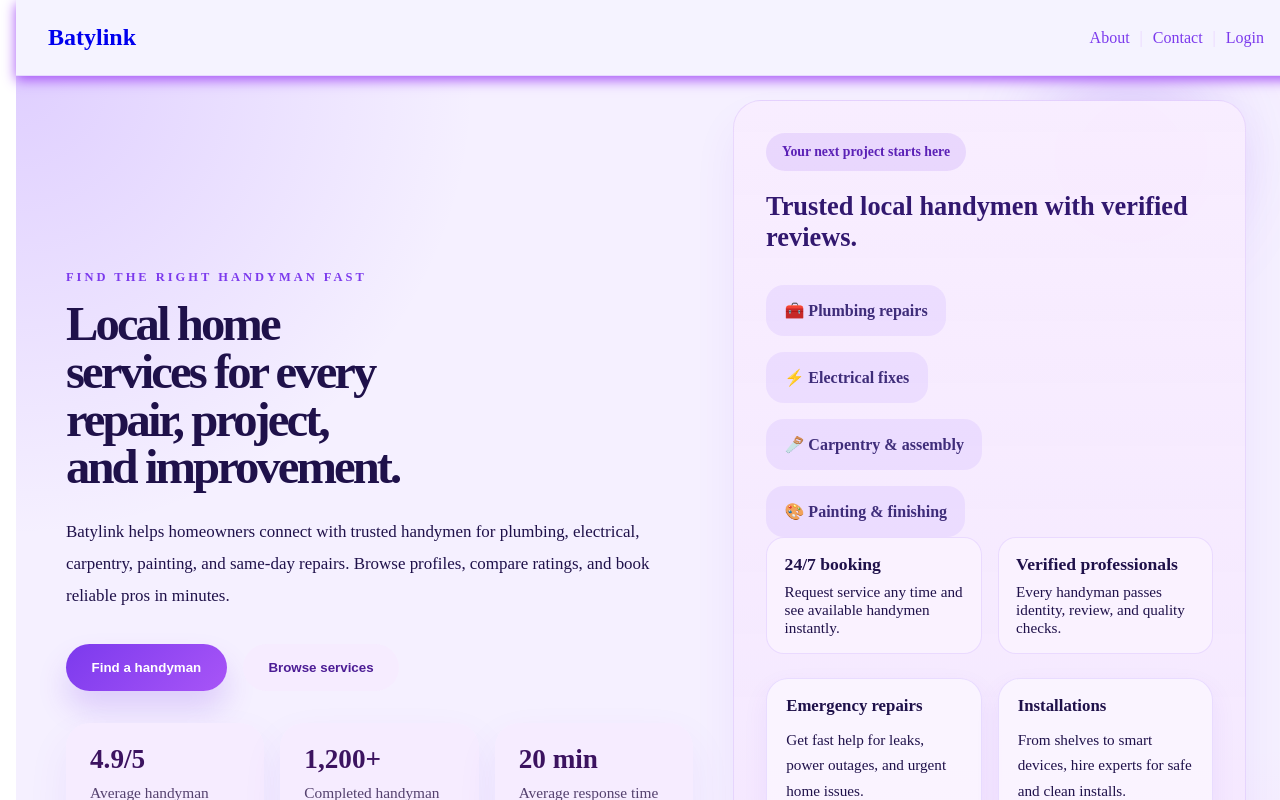
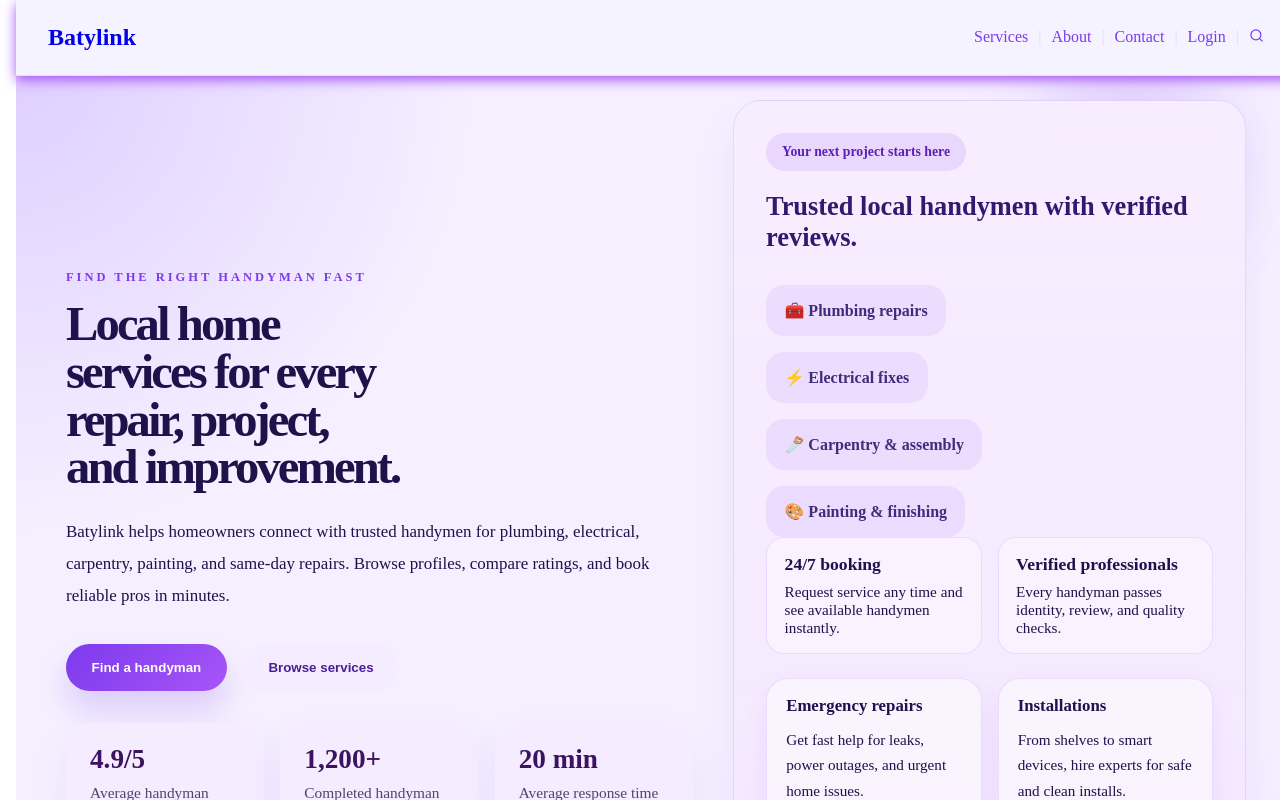
Before and after one commit to JohnsonGNEP/batylink, a React (Vite) app: page / in a window 1280 px wide. Shown: the top 800 px of the page. Built offline with nearby package versions, Linux system fonts and the light colour scheme.

Commit message:
Modify header

```diff
--- a/package.json
+++ b/package.json
@@ -10,6 +10,7 @@
     "preview": "vite preview"
   },
   "dependencies": {
+    "lucide-react": "^1.14.0",
     "react": "^19.2.4",
     "react-dom": "^19.2.4",
     "react-router-dom": "^7.14.1"
--- a/src/assets/styles/default-layout.css
+++ b/src/assets/styles/default-layout.css
@@ -43,6 +43,16 @@
   color: #e9d5ff;
 }
 
+.search-icon {
+  color: #7c3aed;
+  transition: transform 0.2s ease, color 0.2s ease;
+}
+
+.search-icon:hover {
+  color: #a855f7; /* Lighter purple on hover */
+  transform: scale(1.1); /* Subtle "pop" effect */
+}
+
 .page-footer {
   padding: 1.5rem 2rem;
   background: var(--bg);
--- a/src/components/Header.tsx
+++ b/src/components/Header.tsx
@@ -1,4 +1,5 @@
 import '../assets/styles/default-layout.css';
+import {Search} from 'lucide-react';
 
 const Header: React.FC = () => {
 
@@ -8,9 +9,11 @@ const Header: React.FC = () => {
         Batylink
       </a>
       <ul>
+        <li><a href="/about" className="nav-link">Services</a></li>
         <li><a href="/about" className="nav-link">About</a></li>
         <li><a href="/contact" className="nav-link">Contact</a></li>
         <li><a href="/login" className="nav-link">Login</a></li>
+        <li><Search size={15} className='search-icon'/></li>
       </ul>
     </nav>
   )
```
Also changed, not shown: 1 other file (tests, documents, lock files or other folders).
